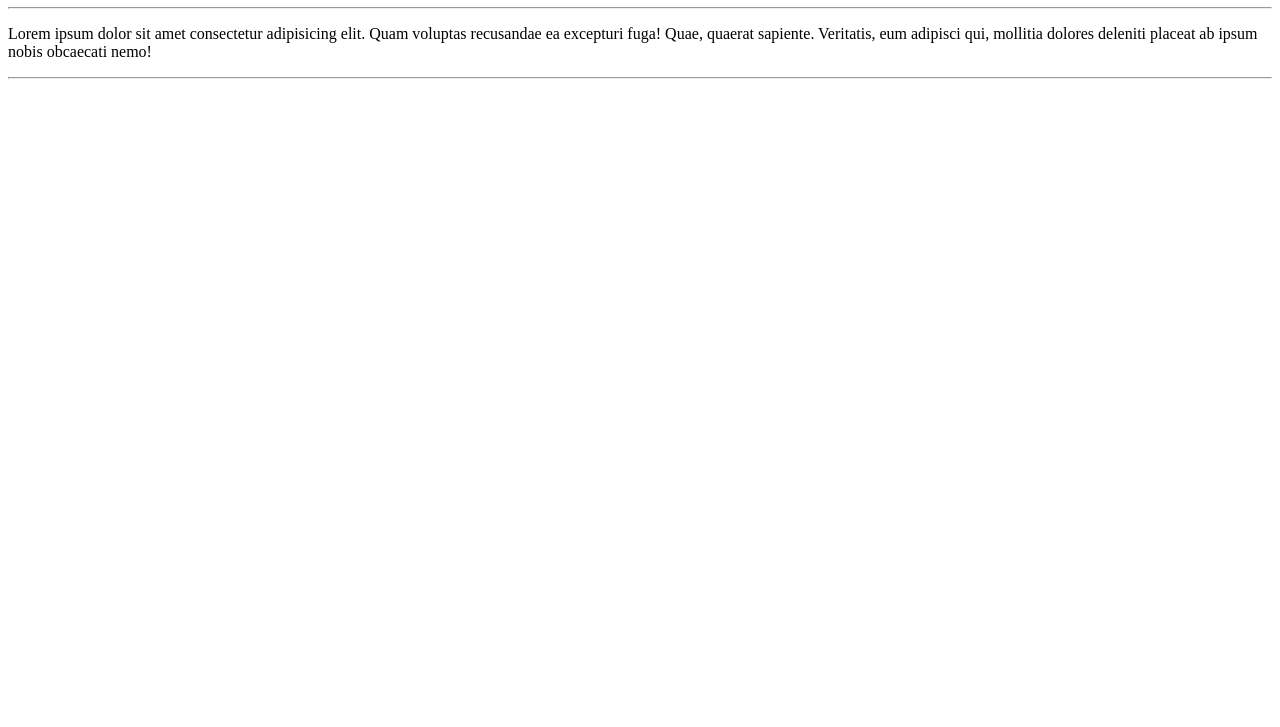
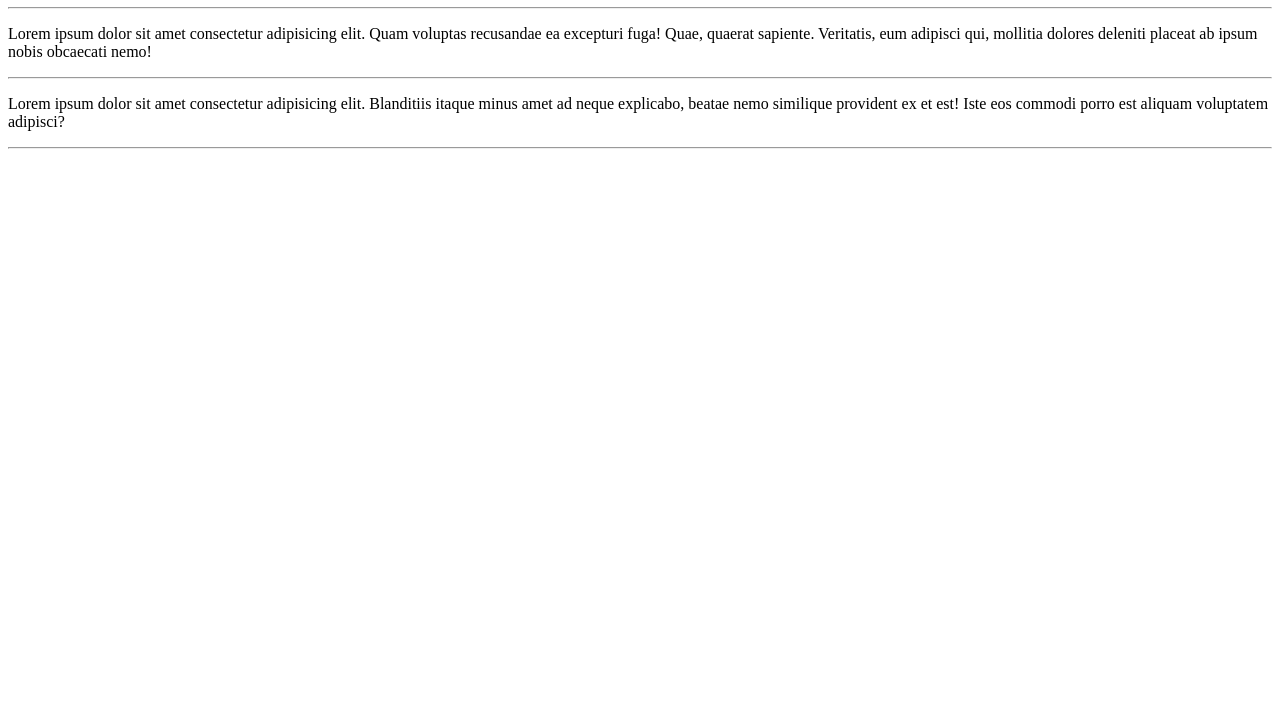
Before and after one commit to pedrolucasi/Ola-Mundo, a plain HTML site: page site-exemplo/index.html in a window 1280 px wide. Shown: the part 73-800 px from the top of the page. Drawn offline with Linux system fonts and the light colour scheme.

Commit message:
parágrafo add

```diff
--- a/site-exemplo/index.html
+++ b/site-exemplo/index.html
@@ -10,5 +10,7 @@
     <hr>
     <p>Lorem ipsum dolor sit amet consectetur adipisicing elit. Quam voluptas recusandae ea excepturi fuga! Quae, quaerat sapiente. Veritatis, eum adipisci qui, mollitia dolores deleniti placeat ab ipsum nobis obcaecati nemo!</p>
     <hr>
+    <p>Lorem ipsum dolor sit amet consectetur adipisicing elit. Blanditiis itaque minus amet ad neque explicabo, beatae nemo similique provident ex et est! Iste eos commodi porro est aliquam voluptatem adipisci?</p>
+    <hr>
 </body>
 </html>
```
